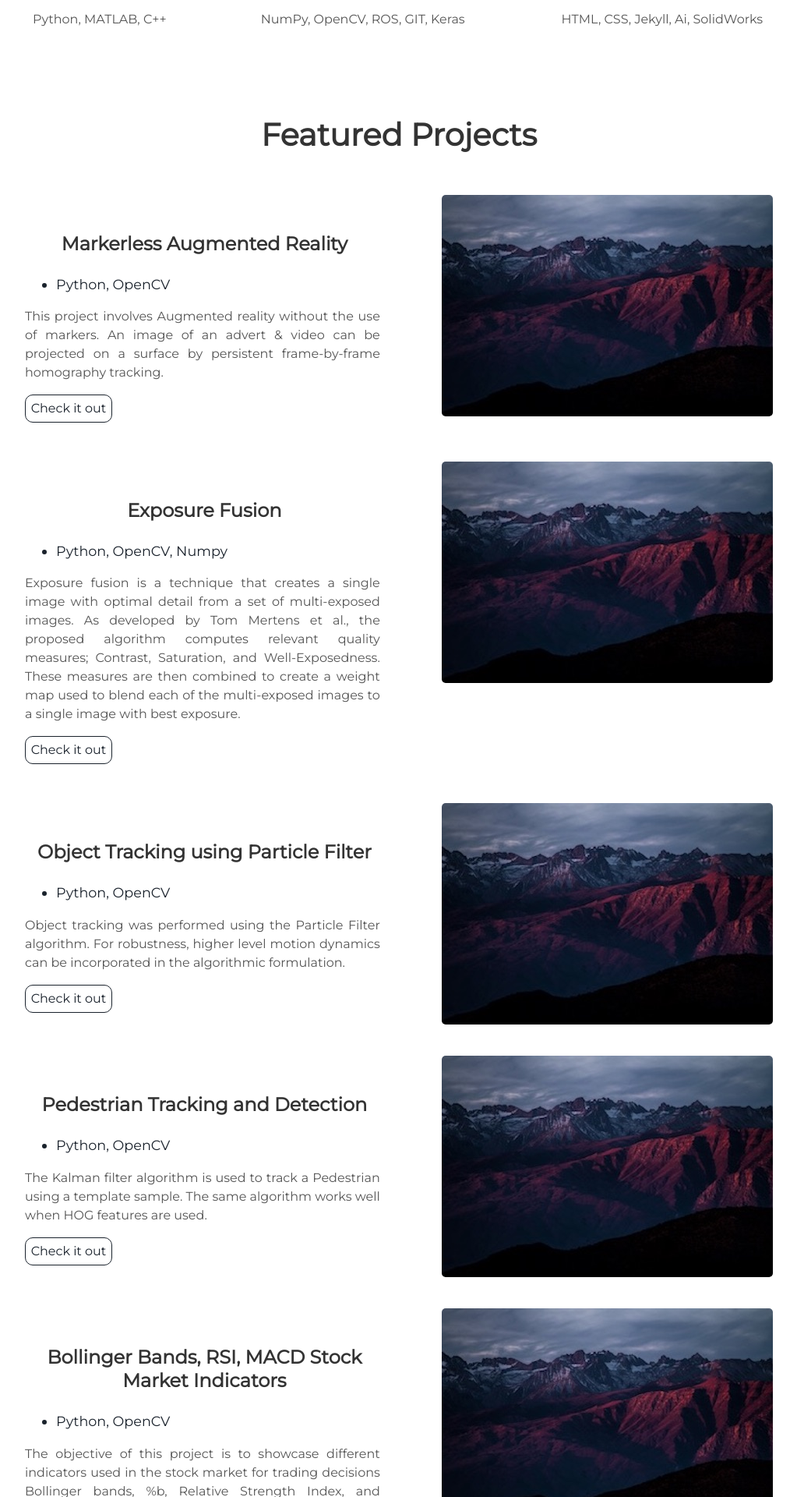
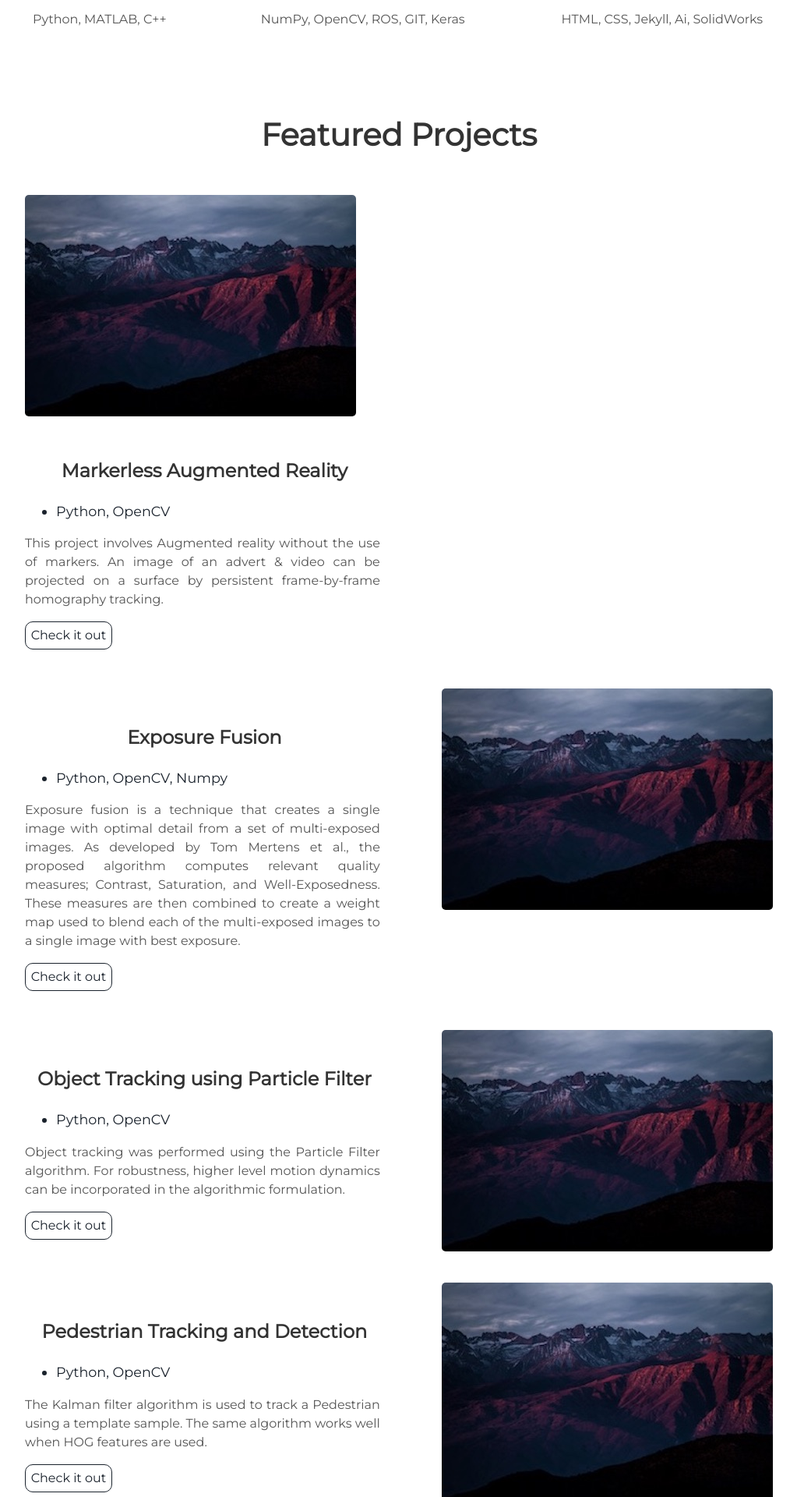
Before and after one commit to kbmajeed/kbmajeed.github.io, a Jekyll site: the page built from index.html, in a window 1280 px wide. Shown: the part 1465-3385 px from the top of the page at 78% size, without its empty margins (128-1151 px from the left). Built offline with Jekyll 4.4.1, drawn with Linux system fonts in a browser that asks for light colours.

Commit message:
Update projects.html

```diff
--- a/_includes/projects.html
+++ b/_includes/projects.html
@@ -4,7 +4,7 @@
 </div>
 
 <div class="user-projects">
-  <div class="images-rjust">
+  <div class="images-center">
     <img alt="mountains" src="{{ "/assets/img/mountains.jpg" | prepend: site.baseurl }}" />
   </div>
   <div class="contents">
```
